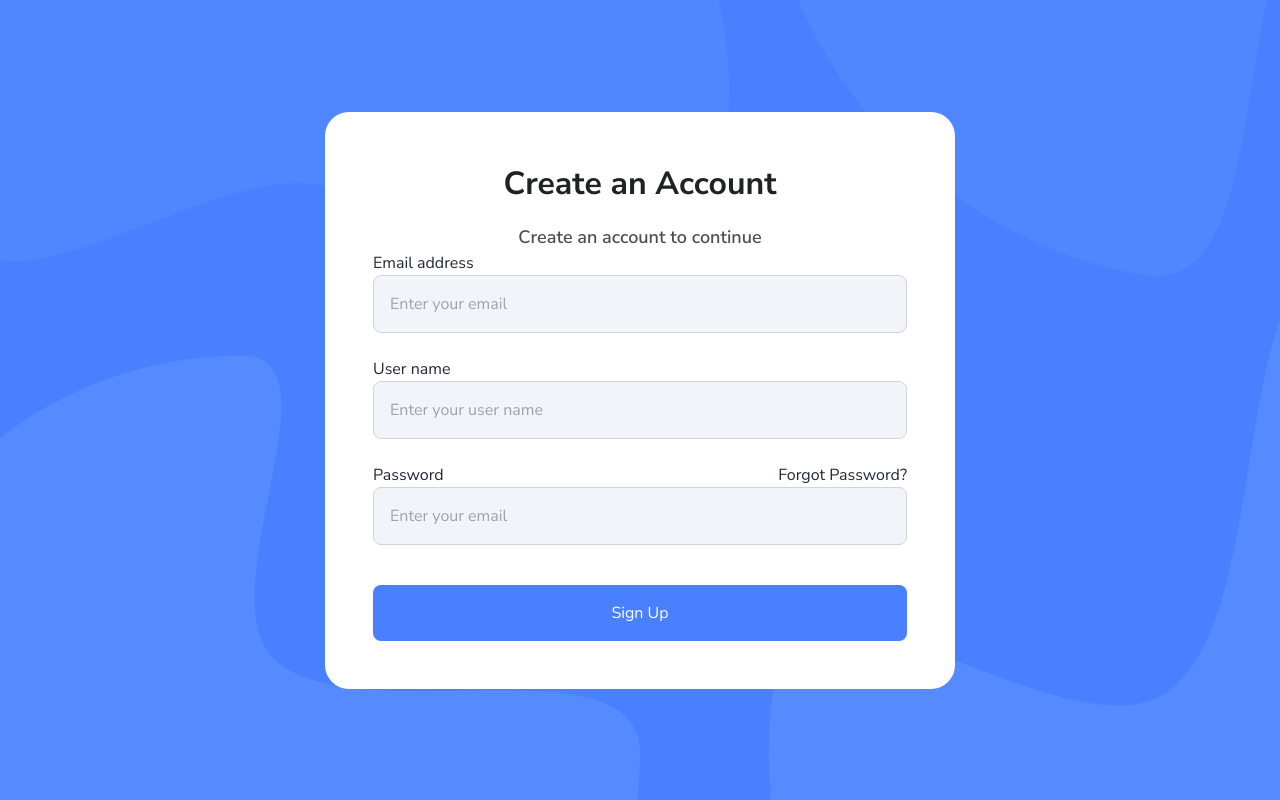
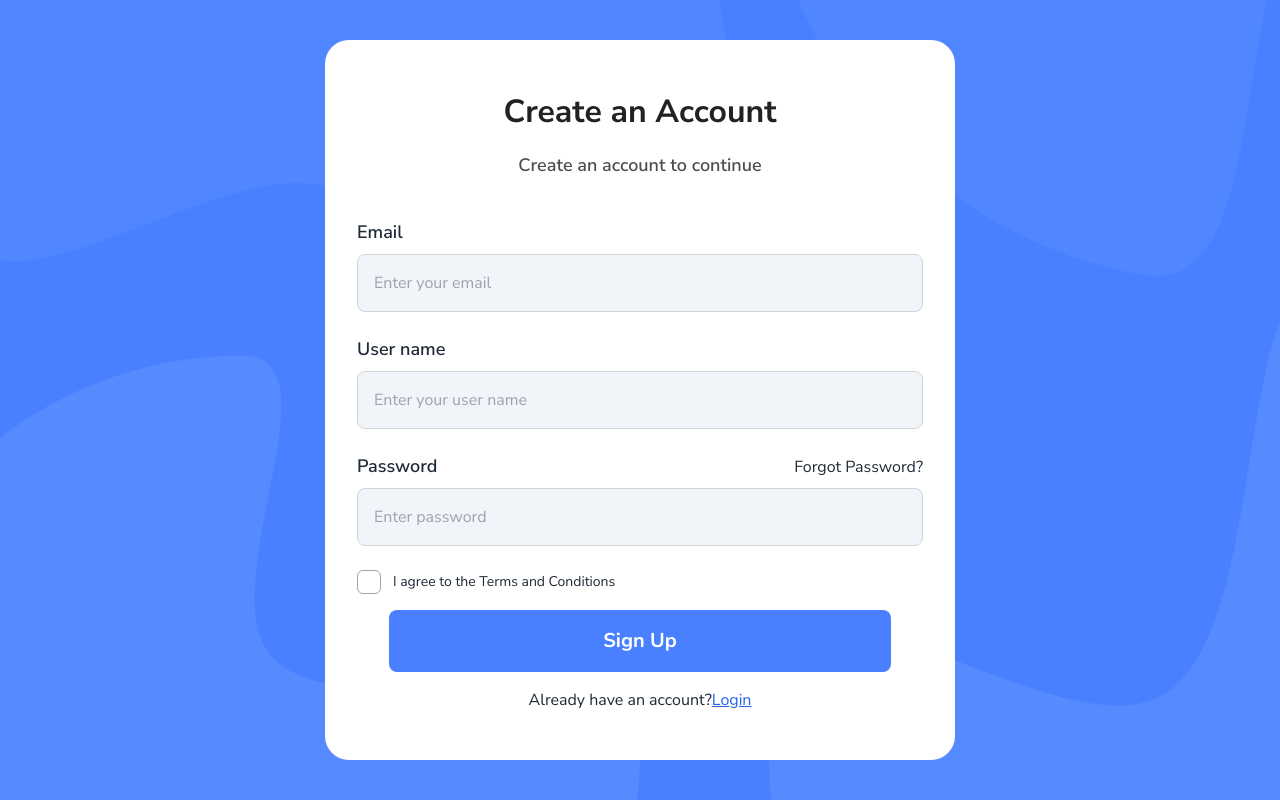
Before and after one commit to moutazmahmoud/admin-dashboard, a React (Vite) app: page /auth in a window 1280 px wide. Built offline with nearby package versions, Linux system fonts and the light colour scheme; no server answers.

Commit message:
Feat: Register page validation and style

```diff
--- a/src/components/AuthModal.tsx
+++ b/src/components/AuthModal.tsx
@@ -1,5 +1,5 @@
 import React from "react";
-import Button from "./button";
+import Button from "./Button";
 
 type AuthModalProps = {
   title?: string;
@@ -7,6 +7,8 @@ type AuthModalProps = {
   buttonText: string;
   onClick: () => void;
   children: React.ReactNode;
+  bottomChildren?: React.ReactNode;
+  buttonDisabled?: boolean;
 };
 
 const AuthModal = ({
@@ -15,22 +17,27 @@ const AuthModal = ({
   description,
   buttonText,
   onClick,
+  bottomChildren,
+  buttonDisabled,
 }: AuthModalProps) => {
   return (
-    <div className="min-w-[39.375rem] rounded-3xl bg-white p-3">
+    <div className="min-w-[39.375rem] rounded-3xl bg-white px-2 py-3">
       {title && (
         <h3 className="text-center text-[2rem] font-bold text-text">{title}</h3>
       )}
       {description && (
-        <p className="mt-1 text-center text-[1.125rem] font-semibold text-text/80">
+        <p className="mt-1 text-center text-[1.125rem] font-semibold text-text/80 mb-2.5">
           {description}
         </p>
       )}
       {children}
 
-      <Button onClick={onClick} classes="mt-1 w-full">
-        {buttonText}
-      </Button>
+      <div className="mt-1 px-2">
+        <Button onClick={onClick} classes="w-full" disabled={buttonDisabled}>
+          {buttonText}
+        </Button>
+      </div>
+      {bottomChildren}
     </div>
   );
 };
--- /dev/null
+++ b/src/components/Checkbox.tsx
@@ -0,0 +1,41 @@
+import React from "react";
+import CheckMarkIcon from "@/assets/icons/checkmark.svg?react";
+
+type CheckboxWithLabelProps = {
+  checked: boolean;
+  onChange: (checked: boolean) => void;
+  label?: string;
+  id?: string;
+};
+
+const CheckboxWithLabel: React.FC<CheckboxWithLabelProps> = ({
+  checked,
+  onChange,
+  label,
+  id,
+}) => {
+  return (
+    <label
+      className="relative flex cursor-pointer items-center gap-[0.75rem]"
+      htmlFor={id}
+    >
+      <div className="relative h-1.5 w-1.5 rounded-[0.375rem] border-[1px] border-[#A3A3A3] peer-checked:border-blue-600">
+        <input
+          id={id}
+          type="checkbox"
+          checked={checked}
+          onChange={(e) => onChange(e.target.checked)}
+          className="peer absolute inset-0 opacity-0"
+        />
+        <div
+          className={`pointer-events-none absolute inset-0 flex flex h-1.5 w-1.5 items-center items-center justify-center justify-center opacity-0 peer-checked:opacity-100`}
+        >
+          <CheckMarkIcon className=" h-0.75 w-0.75 text-white " />
+        </div>
+      </div>
+      {label && <span className="text-sm">{label}</span>}
+    </label>
+  );
+};
+
+export default CheckboxWithLabel;
--- a/src/components/Input.tsx
+++ b/src/components/Input.tsx
@@ -8,10 +8,12 @@ type InputFieldProps = {
   onChange: (e: React.ChangeEvent<HTMLInputElement>) => void;
   error?: string;
   classes?: string;
+  id?: string;
 };
 
 const InputField: React.FC<InputFieldProps> = ({
   type = "text",
+  id,
   name,
   value,
   placeholder,
@@ -24,8 +26,8 @@ const InputField: React.FC<InputFieldProps> = ({
       <input
         type={type}
         name={name}
-        id={name}
-        className={`border-[1px] w-full rounded-[0.5rem] border-solid border-[#D8D8D8] bg-[#F1F4F9] p-1 focus:outline-none focus:ring-2 focus:ring-blue-500 ${
+        id={id}
+        className={`w-full rounded-[0.5rem] border-[1px] border-solid border-[#D8D8D8] bg-[#F1F4F9] p-1 focus:outline-none focus:ring-2 focus:ring-blue-500 ${
           error ? "border-red-500" : "border-gray-300"
         } `}
         placeholder={placeholder}
--- a/src/components/button.tsx
+++ b/src/components/button.tsx
@@ -1,14 +1,23 @@
 type ButtonProps = {
   children: React.ReactNode;
   onClick?: () => void;
+  disabled?: boolean;
   classes?: string;
 };
 
-export default function Button({ children, onClick, classes }: ButtonProps) {
+export default function Button({
+  children,
+  onClick,
+  classes,
+  disabled,
+}: ButtonProps) {
   return (
     <button
       onClick={onClick}
-      className={`rounded-0.5 bg-primary px-4 py-1 text-white ${classes}`}
+      className={`rounded-0.5 bg-primary px-1.5 py-1 text-[1.25rem] font-bold text-white ${
+        disabled ? "bg-[#b2c3e9]" : ""
+      }  ${classes}`}
+      disabled={disabled}
     >
       {children}
     </button>
--- a/src/layouts/DashboardLayout.tsx
+++ b/src/layouts/DashboardLayout.tsx
@@ -1,5 +1,5 @@
 // layouts/DashboardLayout.tsx
-import TopBar from "@/components/topbar";
+import TopBar from "@/components/Topbar";
 import Sidebar from "../components/Sidebar";
 import { Outlet } from "react-router-dom";
 
--- a/src/pages/Register/ui/Page/Page.tsx
+++ b/src/pages/Register/ui/Page/Page.tsx
@@ -4,15 +4,57 @@ import useAuthStore from "@/store/useAuthStore";
 import { useState } from "react";
 import InputField from "@/components/Input";
 import AuthModal from "@/components/AuthModal";
+import CheckboxWithLabel from "@/components/Checkbox";
+import { Link, useNavigate } from "react-router-dom";
+
+const emailRegex = /^[^\s@]+@[^\s@]+\.[^\s@]+$/;
 
 export default function Register() {
   const setUser = useAuthStore((state) => state.setUser);
   const [email, setEmail] = useState("");
   const [userName, setUserName] = useState("");
   const [password, setPassword] = useState("");
-  const [error, setError] = useState("");
+  const [terms, setTerms] = useState(false);
+  const [loading, setLoading] = useState(false);
+  const [generalError, setGeneralError] = useState("");
+
+  const [errors, setErrors] = useState({
+    email: "",
+    userName: "",
+    password: "",
+    terms: "",
+  });
+  const navigate = useNavigate();
+
+  const isFormInvalid = !email || !password || !userName || !terms;
 
   const handleRegister = async () => {
+    if (loading) return;
+
+    if (!email || !password || !userName) {
+      return setGeneralError("Please fill in all fields");
+    }
+
+    if (!emailRegex.test(email)) {
+      return setErrors((prev) => ({
+        ...prev,
+        email: "Please enter a valid email address",
+      }));
+    }
+
+    if (password.length < 6) {
+      return setErrors((prev) => ({
+        ...prev,
+        password: "Password must be at least 6 characters",
+      }));
+    }
+    if (!terms) {
+      return setErrors((prev) => ({
+        ...prev,
+        terms: "You must agree to the terms and conditions",
+      }));
+    }
+    setLoading(true);
     try {
       const result = await createUserWithEmailAndPassword(
         auth,
@@ -21,9 +63,16 @@ export default function Register() {
       );
       setUser(result.user);
 
+      navigate("/");
+
       console.log("result:", result);
-    } catch (err) {
-      alert("Registration error");
+    } catch (err: any) {
+      setErrors((prev) => ({
+        ...prev,
+        general: err.message || "Registration error",
+      }));
+    } finally {
+      setLoading(false);
     }
   };
 
@@ -31,42 +80,90 @@ export default function Register() {
     <AuthModal
       title="Create an Account"
       description="Create an account to continue"
-      buttonText="Sign Up"
+      buttonText={loading ? "Loading..." : "Sign Up"}
       onClick={handleRegister}
+      buttonDisabled={loading || isFormInvalid}
+      bottomChildren={
+        <div className="mt-1 flex items-center justify-center">
+          Already have an account?{" "}
+          <Link to="/auth/login" className="text-blue-600 underline">
+            Login
+          </Link>
+        </div>
+      }
     >
-      <label htmlFor="email">Email address</label>
+      <label
+        htmlFor="email"
+        className="mb-0.5 block text-[1.125rem] font-semibold"
+      >
+        Email
+      </label>
       <InputField
         type="email"
         name="email"
+        id="email"
         value={email}
-        onChange={(e) => setEmail(e.target.value)}
+        onChange={(e) => {
+          setEmail(e.target.value);
+          if (errors.email) setErrors((prev) => ({ ...prev, email: "" }));
+        }}
         placeholder="Enter your email"
-        error={error}
+        error={errors.email}
         classes="mb-1.5"
       />
-      <label htmlFor="user-name">User name</label>
+      <label
+        htmlFor="user-name"
+        className="mb-0.5 block text-[1.125rem] font-semibold"
+      >
+        User name
+      </label>
       <InputField
         type="text"
+        id="user-name"
         name="user-name"
         value={userName}
-        onChange={(e) => setUserName(e.target.value)}
+        onChange={(e) => {
+          setUserName(e.target.value);
+          if (errors.userName) setErrors((prev) => ({ ...prev, userName: "" }));
+        }}
         placeholder="Enter your user name"
-        error={error}
+        error={errors.userName}
         classes="mb-1.5"
       />
-      <div className="flex items-center justify-between">
-        <label htmlFor="password">Password</label>
-        <a href="">Forgot Password?</a>
+      <div className="mb-0.5 flex items-center justify-between">
+        <label
+          htmlFor="password"
+          className="block text-[1.125rem] font-semibold"
+        >
+          Password
+        </label>
+        <Link to="/auth/forgot-password">Forgot Password?</Link>
       </div>
       <InputField
         type="password"
+        id="password"
         name="password"
         value={password}
-        onChange={(e) => setPassword(e.target.value)}
-        placeholder="Enter your email"
-        error={error}
+        onChange={(e) => {
+          setPassword(e.target.value);
+          if (errors.password) setErrors((prev) => ({ ...prev, password: "" }));
+        }}
+        placeholder="Enter password"
+        error={errors.password}
         classes="mb-1.5"
       />
+      <CheckboxWithLabel
+        checked={terms}
+        onChange={() => setTerms(!terms)}
+        label="I agree to the Terms and Conditions"
+        id="terms-checkbox"
+      />
+      {errors.terms && (
+        <p className="mt-1 text-sm text-red-500">{errors.terms}</p>
+      )}
+      {generalError && (
+        <p className="mt-1 text-sm text-red-500">{generalError}</p>
+      )}
     </AuthModal>
   );
 }
```
Also changed, not shown: src/assets/icons/checkmark.svg (added).
